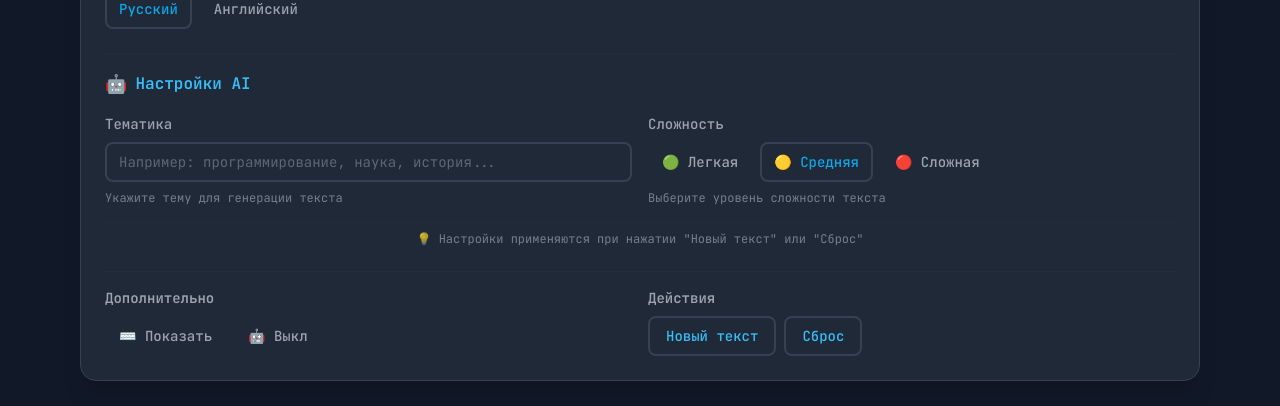
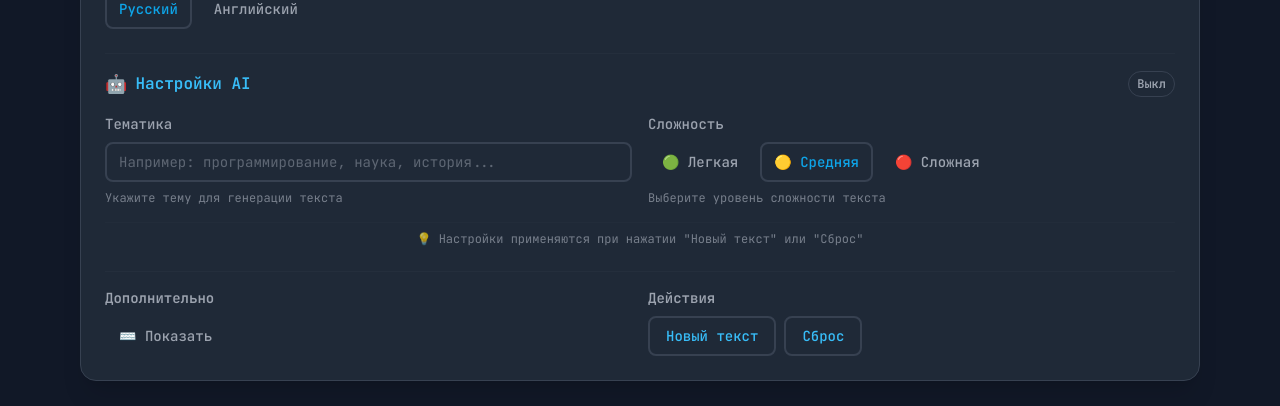
Before and after one commit to LeonKazaryan/leotype, a React (Vite) app: page / in a window 1280 px wide. Shown: the part 460-866 px from the top of the page. Built offline with nearby package versions, Linux system fonts and the light colour scheme; no server answers.

Commit message:
AI Button Removed

```diff
--- a/src/components/Settings.tsx
+++ b/src/components/Settings.tsx
@@ -14,7 +14,6 @@ function Settings() {
   const setTheme = useTypingStore(state => state.setTheme)
   const setLanguage = useTypingStore(state => state.setLanguage)
   const toggleKeyboard = useTypingStore(state => state.toggleKeyboard)
-  const toggleAI = useTypingStore(state => state.toggleAI)
   const setAITopic = useTypingStore(state => state.setAITopic)
   const setAIDifficulty = useTypingStore(state => state.setAIDifficulty)
   const resetTest = useTypingStore(state => state.resetTest)
@@ -24,8 +23,7 @@ function Settings() {
 
   const themeClasses = getThemeClasses(settings.theme)
   const isQuoteMode = settings.mode === 'quote'
-  const hasAITopic = settings.aiTopic.trim().length > 0
-  const isQuoteBlocked = isQuoteMode && (!settings.useAI || !hasAITopic)
+  const aiEnabled = settings.useAI
 
   const modes: TestMode[] = settingsOptions.modes
   const themes: Theme[] = settingsOptions.themes
@@ -157,9 +155,18 @@ function Settings() {
 
         <div className={`border-t pt-4 ${themeClasses.border} border-opacity-20`}>
           <div className="space-y-4">
-            <div className="flex items-center gap-2">
-              <span className="text-lg">🤖</span>
-              <h3 className={`text-base font-semibold ${themeClasses.primary}`}>{i18n.settings.ai.title}</h3>
+            <div className="flex items-center justify-between gap-3">
+              <div className="flex items-center gap-2">
+                <span className="text-lg">🤖</span>
+                <h3 className={`text-base font-semibold ${themeClasses.primary}`}>{i18n.settings.ai.title}</h3>
+              </div>
+              <span
+                className={`px-2 py-1 rounded-full text-xs font-semibold border ${themeClasses.border} ${
+                  aiEnabled ? themeClasses.accent : themeClasses.secondary
+                }`}
+              >
+                {i18n.settings.aiToggle[aiEnabled ? 'on' : 'off']}
+              </span>
             </div>
 
             <div className="grid grid-cols-1 md:grid-cols-2 gap-4">
@@ -237,19 +244,6 @@ function Settings() {
                 >
                   ⌨️ {settings.showKeyboard ? i18n.settings.keyboardToggle.hide : i18n.settings.keyboardToggle.show}
                 </motion.button>
-                <motion.button
-                  whileHover={{ scale: 1.05 }}
-                  whileTap={{ scale: 0.95 }}
-                  onClick={toggleAI}
-                  disabled={isQuoteMode}
-                  className={`px-3 py-2 rounded-lg text-sm font-medium transition-colors whitespace-nowrap ${
-                    settings.useAI
-                      ? `${themeClasses.accent} bg-opacity-20 border-2 ${themeClasses.border}`
-                      : `${themeClasses.secondary} border-2 border-transparent hover:${themeClasses.border}`
-                  } ${isQuoteMode ? 'opacity-50 cursor-not-allowed' : ''}`}
-                >
-                  🤖 {settings.useAI ? i18n.settings.aiToggle.on : i18n.settings.aiToggle.off}
-                </motion.button>
               </div>
             </div>
 
@@ -262,9 +256,9 @@ function Settings() {
                   whileHover={!isGeneratingAI ? { scale: 1.05 } : {}}
                   whileTap={!isGeneratingAI ? { scale: 0.95 } : {}}
                   onClick={generateNewText}
-                  disabled={isGeneratingAI || isQuoteBlocked}
+                  disabled={isGeneratingAI}
                   className={`px-4 py-2 rounded-lg text-sm font-medium ${themeClasses.primary} border-2 ${themeClasses.border} hover:bg-opacity-10 transition-colors whitespace-nowrap ${
-                    isGeneratingAI || isQuoteBlocked ? 'opacity-50 cursor-not-allowed' : ''
+                    isGeneratingAI ? 'opacity-50 cursor-not-allowed' : ''
                   }`}
                 >
                   {isGeneratingAI ? i18n.settings.actions.generating : i18n.settings.actions.newText}
@@ -273,9 +267,9 @@ function Settings() {
                   whileHover={!isGeneratingAI ? { scale: 1.05 } : {}}
                   whileTap={!isGeneratingAI ? { scale: 0.95 } : {}}
                   onClick={resetTest}
-                  disabled={isGeneratingAI || isQuoteBlocked}
+                  disabled={isGeneratingAI}
                   className={`px-4 py-2 rounded-lg text-sm font-medium ${themeClasses.primary} border-2 ${themeClasses.border} hover:bg-opacity-10 transition-colors whitespace-nowrap ${
-                    isGeneratingAI || isQuoteBlocked ? 'opacity-50 cursor-not-allowed' : ''
+                    isGeneratingAI ? 'opacity-50 cursor-not-allowed' : ''
                   }`}
                 >
                   {isGeneratingAI ? i18n.settings.actions.generating : i18n.settings.actions.reset}
--- a/src/config/i18n.ts
+++ b/src/config/i18n.ts
@@ -67,7 +67,7 @@ const translations = {
         reset: 'Сброс',
         generating: '⏳ Генерация...',
       },
-      quoteRequirement: 'Для режима «Цитата» нужен включенный AI и заполненная тематика.',
+      quoteRequirement: 'AI включается автоматически при заполненной тематике.',
     },
     typing: {
       generatingTitle: 'Генерация текста',
@@ -85,7 +85,7 @@ const translations = {
     dictionary: {
       unavailableTitle: 'Словарь временно недоступен',
       unavailableBody:
-        'В словаре недостаточно слов для выбранной сложности. Включите AI и запустите несколько игр, чтобы заполнить словарь.',
+        'В словаре недостаточно слов для выбранной сложности. Укажите тематику, чтобы включить AI, и запустите несколько игр для наполнения словаря.',
     },
     auth: {
       title: {
@@ -210,7 +210,7 @@ const translations = {
         reset: 'Reset',
         generating: '⏳ Generating...',
       },
-      quoteRequirement: 'Quote mode requires AI on and a topic.',
+      quoteRequirement: 'AI turns on automatically when a topic is provided.',
     },
     typing: {
       generatingTitle: 'Generating text',
@@ -228,7 +228,7 @@ const translations = {
     dictionary: {
       unavailableTitle: 'Dictionary temporarily unavailable',
       unavailableBody:
-        'Not enough words for the selected difficulty. Enable AI and run a few games to fill the dictionary.',
+        'Not enough words for the selected difficulty. Provide a topic to enable AI and run a few games to fill the dictionary.',
     },
     auth: {
       title: {
--- a/src/store/useTypingStore.ts
+++ b/src/store/useTypingStore.ts
@@ -21,7 +21,6 @@ interface TypingStore {
     setLanguage: (language: LanguageCode) => void
     toggleKeyboard: () => void
     toggleSound: () => void
-    toggleAI: () => void
     setAITopic: (topic: string) => void
     setAIDifficulty: (difficulty: AIDifficulty) => void
 
@@ -70,10 +69,8 @@ export const useTypingStore = create<TypingStore>((set, get) => ({
 
     setMode: (mode) => {
         set((state) => {
-            const newSettings = mode === 'quote'
-                ? { ...state.settings, mode, useAI: true }
-                : { ...state.settings, mode }
-            return { settings: newSettings }
+            const aiEnabled = state.settings.aiTopic.trim().length > 0
+            return { settings: { ...state.settings, mode, useAI: aiEnabled } }
         })
 
         const { settings } = get()
@@ -154,18 +151,13 @@ export const useTypingStore = create<TypingStore>((set, get) => ({
         }))
     },
 
-    toggleAI: () => {
-        set((state) => ({
-            settings: state.settings.mode === 'quote'
-                ? { ...state.settings, useAI: true }
-                : { ...state.settings, useAI: !state.settings.useAI },
-        }))
-    },
-
     setAITopic: (topic) => {
-        set((state) => ({
-            settings: { ...state.settings, aiTopic: topic },
-        }))
+        set((state) => {
+            const aiEnabled = topic.trim().length > 0
+            return {
+                settings: { ...state.settings, aiTopic: topic, useAI: aiEnabled },
+            }
+        })
     },
 
     setAIDifficulty: (difficulty) => {
@@ -269,21 +261,18 @@ export const useTypingStore = create<TypingStore>((set, get) => ({
             return
         }
 
-        if (settings.mode === 'quote' && (!settings.useAI || settings.aiTopic.trim().length === 0)) {
-            return
-        }
-
         const updatedSettings = settings
+        const aiEnabled = updatedSettings.aiTopic.trim().length > 0
 
         set({
             settings: updatedSettings,
-            testState: { ...defaultTestState, isGeneratingAI: updatedSettings.useAI },
+            testState: { ...defaultTestState, isGeneratingAI: aiEnabled },
         })
-        if (updatedSettings.useAI) {
+        if (aiEnabled) {
             set({ dictionaryUnavailable: false })
         }
 
-        if (updatedSettings.useAI) {
+        if (aiEnabled) {
             // Для режима времени вычисляем количество слов на основе времени (примерно 2.5 слова в секунду)
             const wordCount = updatedSettings.mode === 'time'
                 ? Math.ceil(updatedSettings.time * 2.5)
@@ -364,22 +353,19 @@ export const useTypingStore = create<TypingStore>((set, get) => ({
             return
         }
 
-        if (settings.mode === 'quote' && (!settings.useAI || settings.aiTopic.trim().length === 0)) {
-            return
-        }
-
         const updatedSettings = settings
+        const aiEnabled = updatedSettings.aiTopic.trim().length > 0
 
         set({
             settings: updatedSettings,
-            testState: { ...defaultTestState, isGeneratingAI: updatedSettings.useAI },
+            testState: { ...defaultTestState, isGeneratingAI: aiEnabled },
             showGame: true,
         })
-        if (updatedSettings.useAI) {
+        if (aiEnabled) {
             set({ dictionaryUnavailable: false })
         }
 
-        if (updatedSettings.useAI) {
+        if (aiEnabled) {
             // Для режима времени вычисляем количество слов на основе времени (примерно 2.5 слова в секунду)
             const wordCount = updatedSettings.mode === 'time'
                 ? Math.ceil(updatedSettings.time * 2.5)
```
Also changed, not shown: 1 other file (tests, documents, lock files or other folders).
